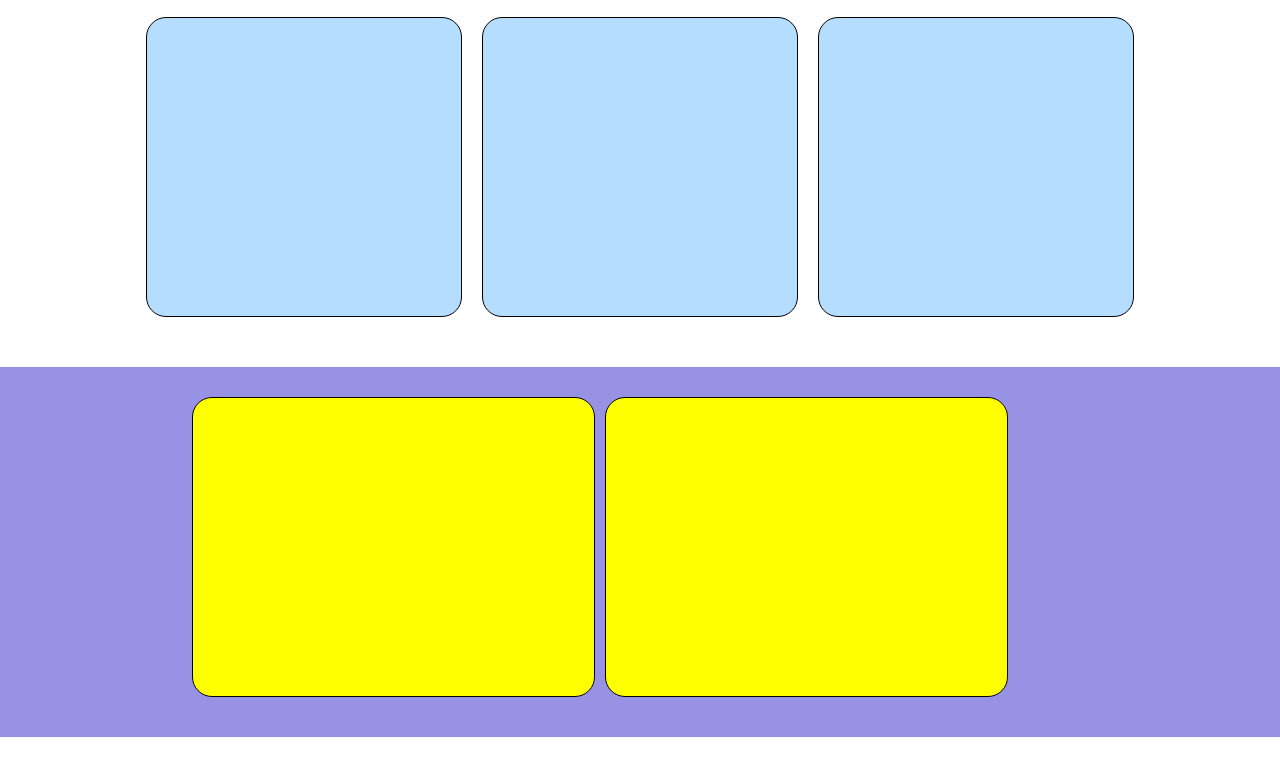
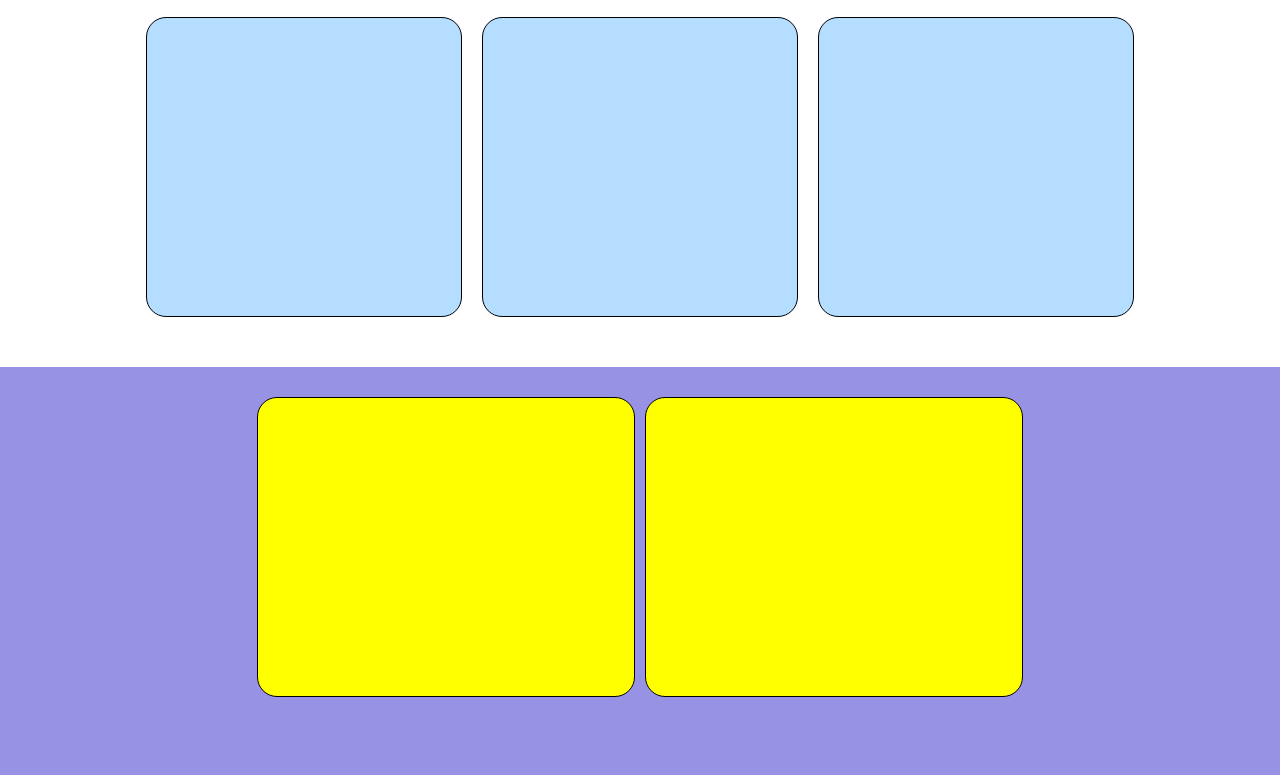
Before and after one commit to nico17022001/htmlcss-responsive-layout, a plain HTML site: page index.html in a window 1280 px wide. Shown: the part 393-1168 px from the top of the page. Before the commit the page ends 1130 px from the top, so only its background shows below. Drawn offline with Linux system fonts and the light colour scheme.

Commit message:
[sistemata-seconda-sezione]

```diff
--- a/assets/style.css
+++ b/assets/style.css
@@ -24,8 +24,9 @@
 .section-violet{
   background-color: #9792e4;
   display: flex;
-  justify-content: center;
+  flex-direction: column;
   padding: 30px 10px;
+
 }
 
 .margin-r-10{
@@ -128,6 +129,9 @@ header ul a{
 
 .box-container{
   width: 100%;
+  display: flex;
+  flex-direction: column;
+  align-items: center;
 }
 
 .box{
@@ -136,17 +140,22 @@ header ul a{
   border: 1px solid;
   margin-bottom: 10px;
   border-radius: 20px;
+  width: 100%;
 }
 
 @media screen and (min-width:1160px) {
 
   .box-container{
     display: flex;
-    width: 80%;
+    flex-direction: row;
     justify-content: center;
   }
 
   .box{
-    width: 40%;
+    width: 30%;
+  }
+
+  .box:first-child{
+    margin-right: 10px;
   }
 }
--- a/index.html
+++ b/index.html
@@ -39,7 +39,7 @@
 
     <div class="section-violet">
       <div class="box-container">
-        <div class="box margin-r-10"></div>
+        <div class="box"></div>
         <div class="box"></div>
     </div>
     <div class="section"></div>
```
